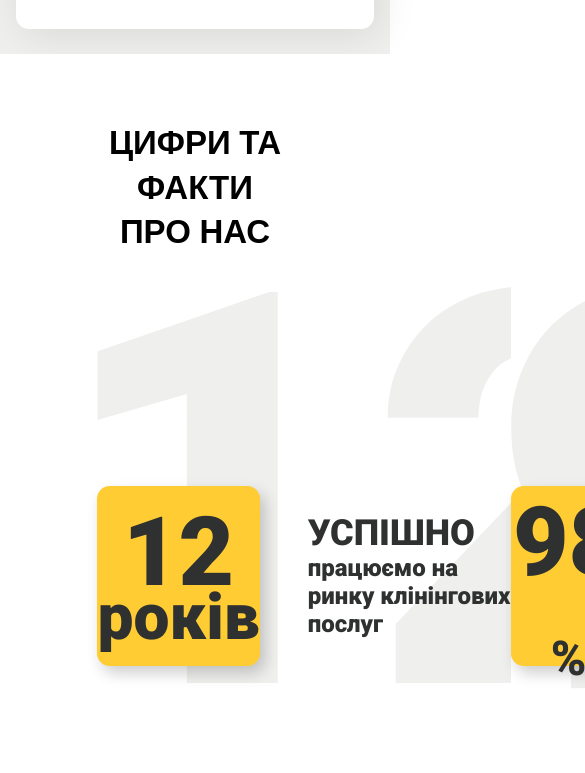
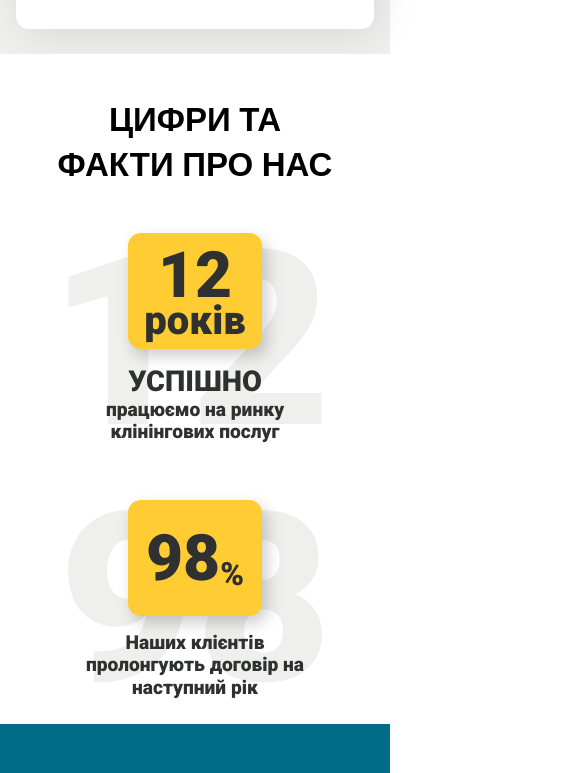
Before and after one commit to Aleksey-Mazur/Crystal---clining-company, a website: page app/index.html in a window 390 px wide. Shown: the part 3741-4514 px from the top of the page, 585 px wide, since content can reach past the window. Drawn offline with nearby package versions, Linux system fonts and the light colour scheme.

Commit message:
responsive styles added to 'facts' section

```diff
--- a/app/index.html
+++ b/app/index.html
@@ -416,8 +416,8 @@
             <h2 class="facts__heading main-heading">Цифри та факти про нас</h2>
             <div class="facts__wrapper">
               <div class="facts__item-wrap wrap-year">
-                <div class="facts__items">
-                  <div class="facts__label">
+                <div class="facts__items facts__items-year">
+                  <div class="facts__label facts__label-year">
                     12 <span class="year-label">років</span>
                   </div>
                   <div class="facts__text">
--- a/app/scss/partials/_facts.scss
+++ b/app/scss/partials/_facts.scss
@@ -1,61 +1,3 @@
-.facts {
-  &__top {
-    background-color: #fff;
-    padding: clamp(4rem, 3.5rem + 2.5vw, 6.5rem)
-      clamp(6rem, 5.58rem + 2.1vw, 8.1rem) 0;
-  }
-
-  &__heading {
-    text-align: center;
-    text-transform: uppercase;
-    margin-bottom: 2rem;
-  }
-
-  &__wrapper {
-    display: flex;
-    justify-content: space-between;
-  }
-
-  &__item-wrap {
-    display: flex;
-    background-size: contain;
-    flex: 0 0 43%;
-    padding: 12.5rem 0 9.4rem;
-  }
-
-  &__items {
-    display: flex;
-    align-items: center;
-    gap: 3rem;
-  }
-
-  &__label {
-    width: 12.4rem;
-    height: 11.25rem;
-    display: flex;
-    justify-content: center;
-    align-items: center;
-    flex-wrap: wrap;
-    background-color: #ffcc34;
-    border-radius: 0.8rem;
-    box-shadow: 5px 7px 15px rgba(0, 0, 0, 0.2);
-    font-weight: 900;
-    font-size: 6rem;
-  }
-
-  &__text {
-    max-width: 14.5rem;
-    font-weight: 900;
-    font-size: 1.5rem;
-    line-height: 1.16;
-
-    & > span {
-      display: block;
-      font-size: 2.25rem;
-    }
-  }
-}
-
 .wrap-year {
   background: url(../../images/icons/12.svg) no-repeat;
   justify-content: flex-end;
@@ -66,13 +8,116 @@
   justify-content: flex-start;
 }
 
+.facts {
+  &__top {
+    background-color: #fff;
+    padding: clamp(2.5rem, 1.7rem + 4vw, 6.5rem)
+      clamp(3rem, 1.98rem + 5.1vw, 8.1rem) 0;
+  }
+
+  &__heading {
+    text-align: center;
+    text-transform: uppercase;
+    margin-bottom: 2rem;
+
+    @media (max-width: 460px) {
+      margin-bottom: 1rem;
+    }
+  }
+
+  &__wrapper {
+    display: flex;
+    justify-content: space-between;
+    gap: 2rem;
+
+    @media (max-width: 900px) {
+      flex-direction: column;
+      padding: 1rem;
+    }
+  }
+
+  &__item-wrap {
+    display: flex;
+    background-size: contain;
+    flex: 0 0 43%;
+    padding: clamp(4rem, -1.667rem + 11.81vw, 12.5rem) 0
+      clamp(2.6rem, -1.933rem + 9.44vw, 9.4rem);
+
+    @media (max-width: 900px) {
+      background-position: center;
+    }
+
+    @media (max-width: 460px) {
+      justify-content: center;
+      padding: clamp(0.4rem, -2.114rem + 12.57vw, 1.5rem) 0
+        clamp(0.2rem, -1.629rem + 9.14vw, 1rem);
+    }
+  }
+
+  &__items {
+    display: flex;
+    align-items: center;
+    gap: clamp(1rem, -0.333rem + 2.78vw, 3rem);
+
+    &-year {
+      @media (max-width: 900px) {
+        flex-direction: row-reverse;
+      }
+    }
+
+    @media (max-width: 460px) {
+      flex-direction: column;
+    }
+  }
+
+  &__label {
+    width: 12.4rem;
+    height: 11.25rem;
+    display: flex;
+    justify-content: center;
+    align-items: center;
+    padding: 2rem;
+    background-color: #ffcc34;
+    border-radius: 0.8rem;
+    box-shadow: 5px 7px 15px rgba(0, 0, 0, 0.2);
+    font-weight: 900;
+    font-size: clamp(4rem, 2.667rem + 2.78vw, 6rem);
+
+    &-year {
+      flex-direction: column;
+      gap: 2rem;
+    }
+
+    @media (max-width: 460px) {
+      width: 8.4rem;
+      height: 7.25rem;
+    }
+  }
+
+  &__text {
+    max-width: 14.5rem;
+    font-weight: 900;
+    font-size: clamp(1.2rem, 1rem + 0.42vw, 1.5rem);
+    line-height: 1.16;
+
+    & > span {
+      display: block;
+      font-size: clamp(1.8rem, 1.5rem + 0.63vw, 2.25rem);
+    }
+
+    @media (max-width: 460px) {
+      text-align: center;
+    }
+  }
+}
+
 .year-label {
-  font-size: 4rem;
+  font-size: clamp(2.5rem, 1.5rem + 2.08vw, 4rem);
   margin-top: -3rem;
 }
 
 .percent-label {
-  font-size: 3rem;
+  font-size: clamp(2rem, 1.333rem + 1.39vw, 3rem);
   margin-top: 2rem;
 }
 
@@ -86,12 +131,29 @@
     text-align: center;
     line-height: 1.16;
     padding: 3.2rem 1rem;
+
+    @media (max-width: 768px) {
+      flex-direction: column;
+      gap: 4rem;
+    }
   }
 
   &__number {
     font-weight: 900;
     font-size: 4.375rem;
     text-shadow: 0px 4px 8px rgba(0, 0, 0, 0.35);
+
+    @media (max-width: 1100px) {
+      font-size: clamp(3rem, -0.181rem + 6.63vw, 4.375rem);
+    }
+
+    @media (max-width: 768px) {
+      font-size: 4.3rem;
+    }
+
+    @media (max-width: 460px) {
+      font-size: clamp(2.5rem, -0.929rem + 17.14vw, 4rem);
+    }
   }
 
   &__text {
```
Also changed, not shown: app/css/style.min.css.
